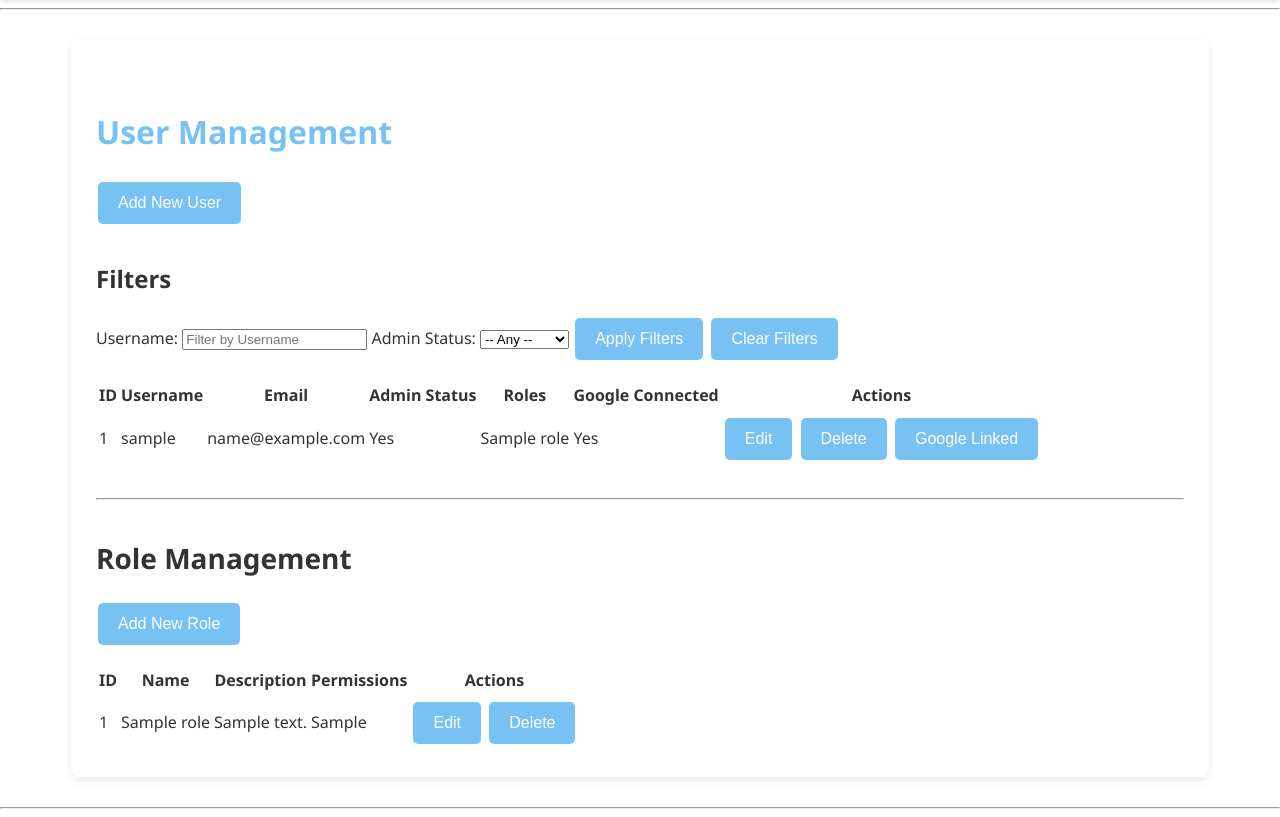
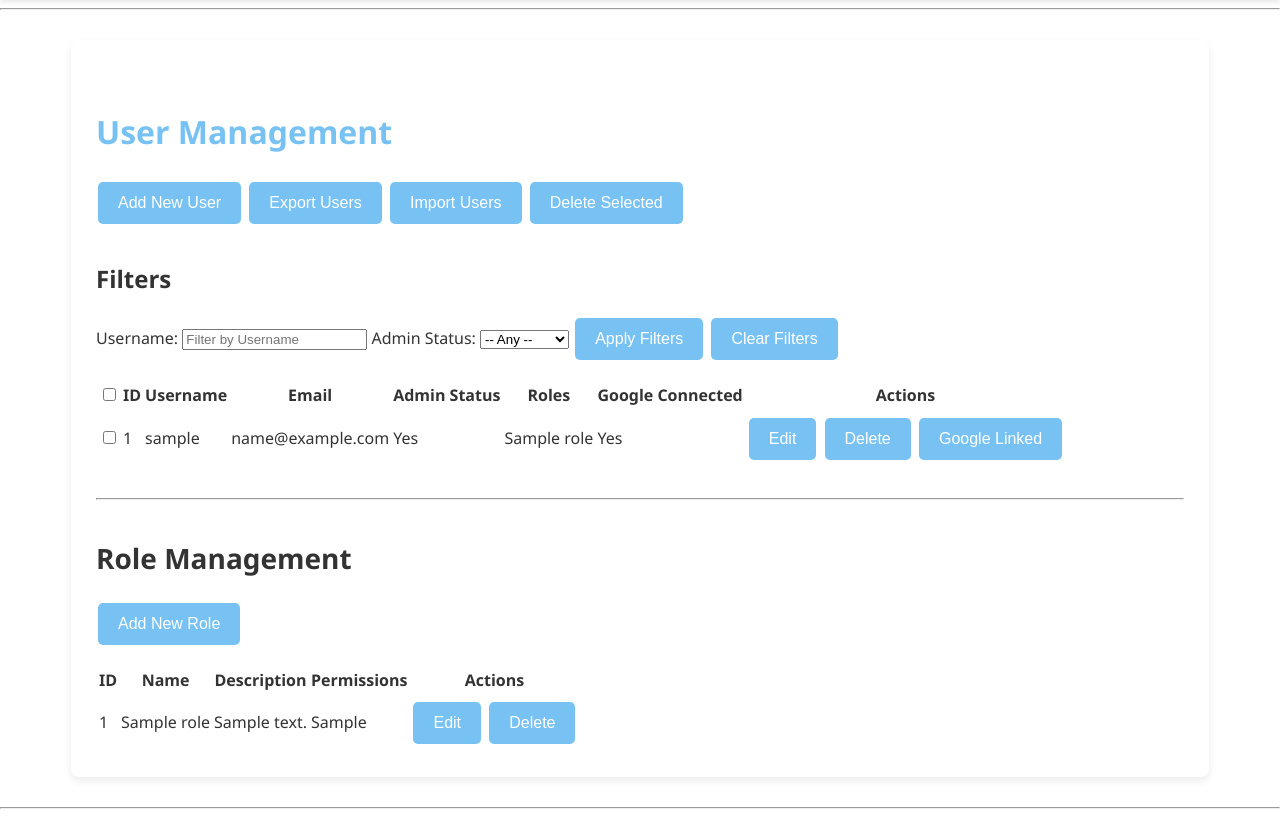
Before and after one commit to panaresium/ResourceBookingSystem, a Flask app: page /admin/users_manage in a window 1280 px wide. Shown: the part 102-919 px from the top of the page. Run offline with Flask 2, Linux system fonts and the light colour scheme; a user stored in the database is signed in; tables that the repository leaves empty hold one stand-in row (values such as "Sample post"); some libraries are stand-ins or nearby versions.

Commit message:
Add bulk user management and import/export

```diff
--- a/app.py
+++ b/app.py
@@ -1950,6 +1950,132 @@ def assign_google_auth(user_id):
         app.logger.exception(f"Error assigning Google ID to user {user_id}:")
         return jsonify({'error': 'Failed to assign Google ID due to a server error.'}), 500
 
+@app.route('/api/admin/users/bulk', methods=['DELETE'])
+@login_required
+def delete_users_bulk():
+    if not current_user.has_permission('manage_users'):
+        return jsonify({'error': 'Permission denied to manage users.'}), 403
+
+    data = request.get_json()
+    if not data or 'ids' not in data or not isinstance(data['ids'], list):
+        return jsonify({'error': 'Invalid input. "ids" list required.'}), 400
+
+    ids = data['ids']
+    deleted = []
+    skipped = []
+    for uid in ids:
+        user = User.query.get(uid)
+        if not user or user.id == current_user.id:
+            skipped.append(uid)
+            continue
+        db.session.delete(user)
+        deleted.append(uid)
+
+    try:
+        db.session.commit()
+        return jsonify({'deleted': deleted, 'skipped': skipped}), 200
+    except Exception:
+        db.session.rollback()
+        app.logger.exception("Error deleting users in bulk:")
+        return jsonify({'error': 'Failed to delete users due to a server error.'}), 500
+
+
+@app.route('/api/admin/users/export', methods=['GET'])
+@login_required
+def export_users():
+    if not current_user.has_permission('manage_users'):
+        return jsonify({'error': 'Permission denied to manage users.'}), 403
+
+    users = User.query.all()
+    roles = Role.query.all()
+
+    users_data = []
+    for u in users:
+        users_data.append({
+            'id': u.id,
+            'username': u.username,
+            'email': u.email,
+            'is_admin': u.is_admin,
+            'roles': [r.id for r in u.roles]
+        })
+
+    roles_data = []
+    for r in roles:
+        roles_data.append({
+            'id': r.id,
+            'name': r.name,
+            'description': r.description,
+            'permissions': r.permissions
+        })
+
+    return jsonify({'users': users_data, 'roles': roles_data}), 200
+
+
+@app.route('/api/admin/users/import', methods=['POST'])
+@login_required
+def import_users():
+    if not current_user.has_permission('manage_users'):
+        return jsonify({'error': 'Permission denied to manage users.'}), 403
+
+    data = request.get_json()
+    if not data or 'users' not in data or not isinstance(data['users'], list):
+        return jsonify({'error': 'Invalid input. "users" list required.'}), 400
+
+    created = []
+    updated = []
+    errors = []
+
+    for item in data['users']:
+        if 'id' in item:
+            user = User.query.get(item['id'])
+            if not user:
+                errors.append({'id': item['id'], 'error': 'User not found'})
+                continue
+            if 'username' in item and item['username']:
+                if User.query.filter(User.id != user.id, User.username == item['username']).first():
+                    errors.append({'id': item['id'], 'error': 'Username already exists'})
+                    continue
+                user.username = item['username']
+            if 'email' in item and item['email']:
+                if User.query.filter(User.id != user.id, User.email == item['email']).first():
+                    errors.append({'id': item['id'], 'error': 'Email already exists'})
+                    continue
+                user.email = item['email']
+            if 'password' in item and item['password']:
+                user.set_password(item['password'])
+            if 'is_admin' in item:
+                user.is_admin = bool(item['is_admin'])
+            if 'role_ids' in item and isinstance(item['role_ids'], list):
+                roles = [Role.query.get(rid) for rid in item['role_ids'] if Role.query.get(rid)]
+                user.roles = roles
+            updated.append(user.id)
+        else:
+            username = item.get('username')
+            email = item.get('email')
+            password = item.get('password')
+            if not username or not email or not password:
+                errors.append({'username': username, 'error': 'Missing required fields'})
+                continue
+            if User.query.filter_by(username=username).first() or User.query.filter_by(email=email).first():
+                errors.append({'username': username, 'error': 'User exists'})
+                continue
+            new_user = User(username=username, email=email, is_admin=item.get('is_admin', False))
+            new_user.set_password(password)
+            if 'role_ids' in item and isinstance(item['role_ids'], list):
+                roles = [Role.query.get(rid) for rid in item['role_ids'] if Role.query.get(rid)]
+                new_user.roles = roles
+            db.session.add(new_user)
+            db.session.flush()
+            created.append(new_user.id)
+
+    try:
+        db.session.commit()
+        return jsonify({'created': created, 'updated': updated, 'errors': errors}), 200
+    except Exception:
+        db.session.rollback()
+        app.logger.exception("Error importing users:")
+        return jsonify({'error': 'Failed to import users due to a server error.'}), 500
+
 # --- Waitlist Management APIs ---
 @app.route('/api/admin/waitlist', methods=['GET'])
 @login_required
--- a/static/js/user_management.js
+++ b/static/js/user_management.js
@@ -12,6 +12,12 @@ document.addEventListener('DOMContentLoaded', function() {
     const userFormModalTitle = document.getElementById('user-form-modal-title');
     const userFormModalStatusDiv = document.getElementById('user-form-modal-status');
     const closeModalBtn = userFormModal ? userFormModal.querySelector('.close-modal-btn') : null;
+
+    const exportUsersBtn = document.getElementById('export-users-btn');
+    const importUsersBtn = document.getElementById('import-users-btn');
+    const importUsersFile = document.getElementById('import-users-file');
+    const deleteSelectedUsersBtn = document.getElementById('delete-selected-users-btn');
+    const selectAllUsersCheckbox = document.getElementById('select-all-users');
 
     const userIdInput = document.getElementById('user-id');
     const usernameInput = document.getElementById('username');
@@ -63,6 +69,8 @@ document.addEventListener('DOMContentLoaded', function() {
             if (users && users.length > 0) {
                 users.forEach(user => {
                     const row = usersTableBody.insertRow();
+                    const selectCell = row.insertCell();
+                    selectCell.innerHTML = `<input type="checkbox" class="select-user-checkbox" data-user-id="${user.id}">`;
                     row.insertCell().textContent = user.id;
                     row.insertCell().textContent = user.username;
                     row.insertCell().textContent = user.email;
@@ -81,7 +89,7 @@ document.addEventListener('DOMContentLoaded', function() {
                 });
                 hideMessage(userManagementStatusDiv);
             } else {
-                usersTableBody.innerHTML = '<tr><td colspan="6">No users found.</td></tr>';
+                usersTableBody.innerHTML = '<tr><td colspan="7">No users found.</td></tr>';
                 showSuccess(userManagementStatusDiv, 'No users to display.');
             }
         } catch (error) {
@@ -104,6 +112,77 @@ document.addEventListener('DOMContentLoaded', function() {
             if (userFilterAdminSelect) userFilterAdminSelect.value = '';
             currentFilters = {};
             fetchAndDisplayUsers(currentFilters);
+        });
+    }
+
+    if (exportUsersBtn) {
+        exportUsersBtn.addEventListener('click', async () => {
+            showLoading(userManagementStatusDiv, 'Exporting users...');
+            try {
+                const data = await apiCall('/api/admin/users/export');
+                const blob = new Blob([JSON.stringify(data, null, 2)], { type: 'application/json' });
+                const url = URL.createObjectURL(blob);
+                const a = document.createElement('a');
+                a.href = url;
+                a.download = 'users_export.json';
+                a.click();
+                URL.revokeObjectURL(url);
+                showSuccess(userManagementStatusDiv, 'Export complete.');
+            } catch (err) {
+                console.error(err);
+            }
+        });
+    }
+
+    if (importUsersBtn && importUsersFile) {
+        importUsersBtn.addEventListener('click', () => importUsersFile.click());
+        importUsersFile.addEventListener('change', async () => {
+            const file = importUsersFile.files[0];
+            if (!file) return;
+            try {
+                const text = await file.text();
+                const json = JSON.parse(text);
+                showLoading(userManagementStatusDiv, 'Importing users...');
+                await apiCall('/api/admin/users/import', {
+                    method: 'POST',
+                    headers: { 'Content-Type': 'application/json' },
+                    body: JSON.stringify(json)
+                }, userManagementStatusDiv);
+                fetchAndDisplayUsers(currentFilters);
+            } catch (e) {
+                console.error(e);
+                showError(userManagementStatusDiv, 'Import failed.');
+            } finally {
+                importUsersFile.value = '';
+            }
+        });
+    }
+
+    if (selectAllUsersCheckbox) {
+        selectAllUsersCheckbox.addEventListener('change', () => {
+            const checkboxes = usersTableBody.querySelectorAll('.select-user-checkbox');
+            checkboxes.forEach(cb => cb.checked = selectAllUsersCheckbox.checked);
+        });
+    }
+
+    if (deleteSelectedUsersBtn) {
+        deleteSelectedUsersBtn.addEventListener('click', async () => {
+            const ids = Array.from(usersTableBody.querySelectorAll('.select-user-checkbox:checked')).map(cb => parseInt(cb.dataset.userId, 10));
+            if (ids.length === 0) {
+                showError(userManagementStatusDiv, 'No users selected.');
+                return;
+            }
+            if (!confirm(`Are you sure you want to delete ${ids.length} selected users?`)) return;
+            showLoading(userManagementStatusDiv, 'Deleting users...');
+            try {
+                await apiCall('/api/admin/users/bulk', {
+                    method: 'DELETE',
+                    body: JSON.stringify({ ids })
+                }, userManagementStatusDiv);
+                fetchAndDisplayUsers(currentFilters);
+            } catch (err) {
+                console.error(err);
+            }
         });
     }
 
--- a/templates/user_management.html
+++ b/templates/user_management.html
@@ -5,6 +5,10 @@
 {% block content %}
     <h1>{{ _('User Management') }}</h1>
     <button id="add-new-user-btn" class="button">{{ _('Add New User') }}</button>
+    <button id="export-users-btn" class="button">{{ _('Export Users') }}</button>
+    <button id="import-users-btn" class="button">{{ _('Import Users') }}</button>
+    <input type="file" id="import-users-file" accept="application/json" style="display:none;">
+    <button id="delete-selected-users-btn" class="button danger">{{ _('Delete Selected') }}</button>
     <div class="filters-section" style="margin-top:15px;">
         <h3>{{ _('Filters') }}</h3>
         <label for="user-filter-username">{{ _('Username:') }}</label>
@@ -26,6 +30,7 @@
     <table id="users-table" class="styled-table" style="margin-top: 15px;">
         <thead>
             <tr>
+                <th><input type="checkbox" id="select-all-users"></th>
                 <th>{{ _('ID') }}</th>
                 <th>{{ _('Username') }}</th>
                 <th>{{ _('Email') }}</th>
```
Also changed, not shown: tests/test_app.py (+46 -0 lines).
